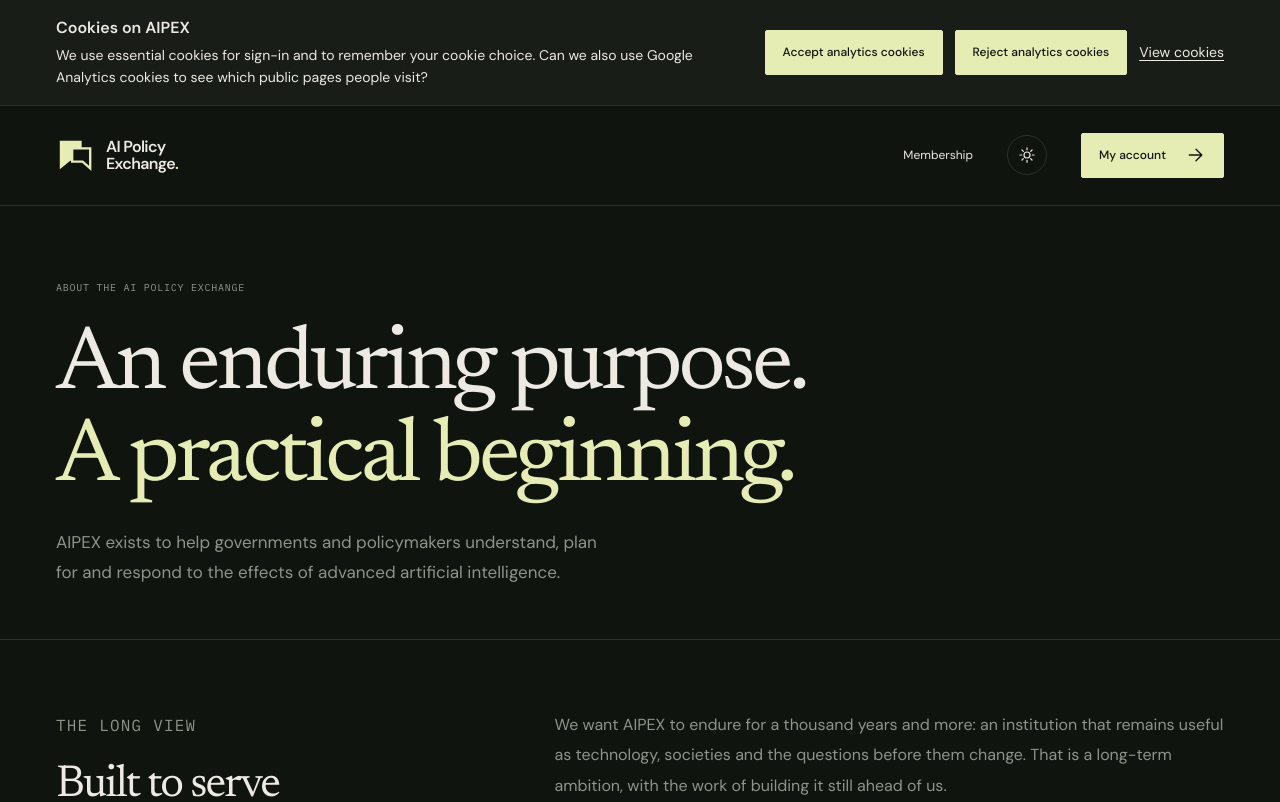
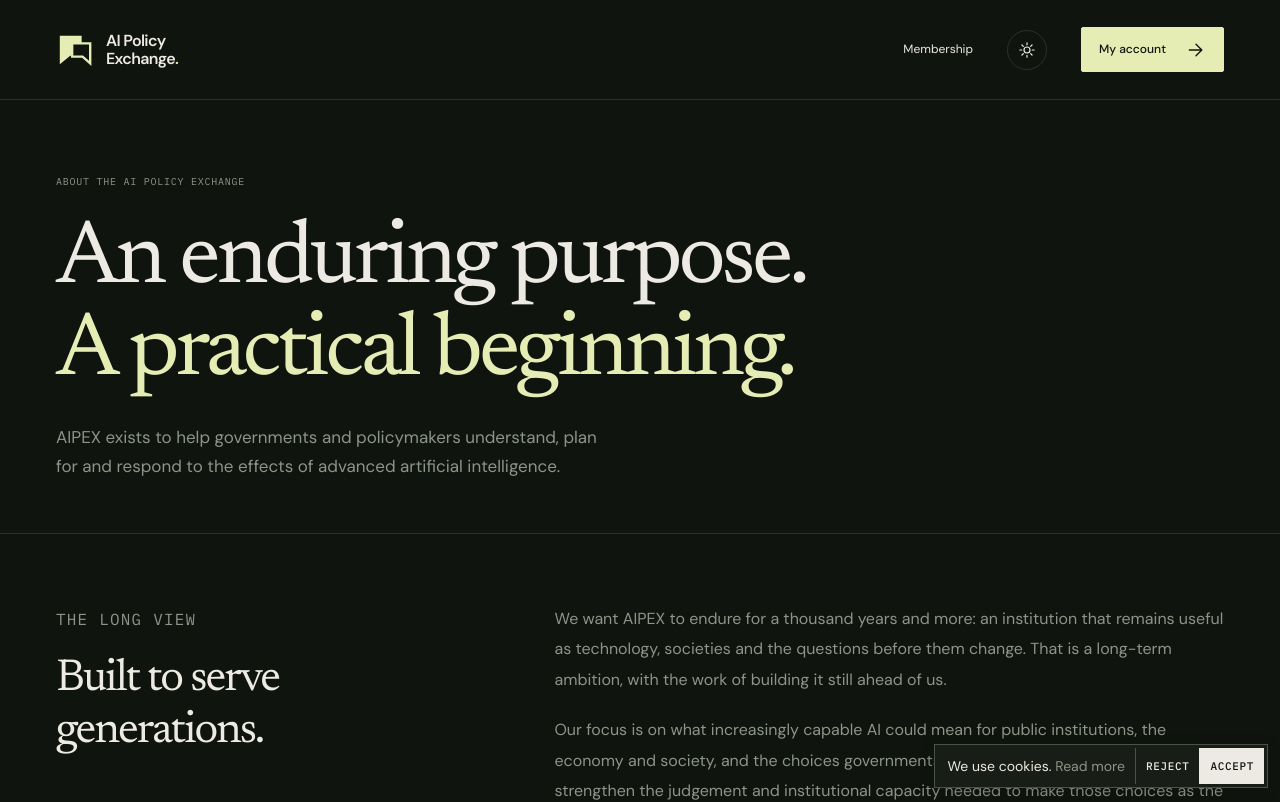
Before and after one commit to jamiegreee/aipex, a Next.js app: page /about in a window 1280 px wide. Shown: the top 802 px of the page. Built offline with nearby package versions, Linux system fonts and the light colour scheme.

Commit message:
Use a compact bottom-right cookie notice (#45)

```diff
--- a/src/app/globals.css
+++ b/src/app/globals.css
@@ -3,27 +3,47 @@
 @import "./theme.css";
 
 .analytics-choice {
-  padding-block: 16px;
-  border-bottom: 1px solid var(--color-border);
-  background: var(--color-band);
-  color: var(--color-on-band);
-}
-.analytics-choice-inner {
-  display: flex;
+  position: fixed;
+  z-index: 30;
+  right: max(12px, env(safe-area-inset-right));
+  bottom: max(12px, env(safe-area-inset-bottom));
+  display: grid;
+  grid-template-columns: minmax(0, 1fr) auto auto;
   align-items: center;
-  flex-wrap: wrap;
-  gap: 12px 32px;
-}
-.analytics-choice-inner > div:first-child { flex: 1 1 38ch; }
-.analytics-choice h2 {
-  margin-bottom: 4px;
-  font: 600 16px/1.5 var(--font-body), sans-serif;
-  letter-spacing: normal;
-}
-.analytics-choice p { font-size: 14px; max-width: 72ch; }
-.analytics-choice a { text-decoration: underline; text-underline-offset: 3px; }
-.analytics-actions { display: flex; align-items: center; flex-wrap: wrap; gap: 12px; }
-.analytics-actions a { padding-block: 8px; font-size: 14px; }
+  width: max-content;
+  max-width: calc(100% - 24px - env(safe-area-inset-left) - env(safe-area-inset-right));
+  padding: 3px;
+  border: 1px solid var(--color-field-line);
+  background: var(--color-surface);
+  color: var(--color-ink);
+  box-shadow: 0 3px 12px color-mix(in srgb, var(--color-on-accent) 25%, transparent);
+}
+.analytics-choice p {
+  padding: 3px 10px;
+  font-size: 14px;
+  line-height: 1.35;
+}
+.analytics-choice a { color: var(--color-muted); white-space: nowrap; }
+.analytics-choice a:hover { text-decoration: underline; }
+.analytics-choice button {
+  min-height: 36px;
+  padding-inline: 10px;
+  border-left: 1px solid var(--color-field-line);
+  font: 500 11px/1 var(--font-label), monospace;
+  letter-spacing: .06em;
+  text-transform: uppercase;
+}
+.analytics-choice button:last-of-type {
+  background: var(--color-ink);
+  color: var(--color-bg);
+  border-color: var(--color-ink);
+}
+.analytics-choice button:hover { text-decoration: underline; }
+.analytics-choice :focus-visible { outline-offset: 1px; }
+.analytics-choice .cookie-error { grid-column: 1 / -1; max-width: 32ch; }
+@media (max-width: 600px) {
+  body:has(.analytics-choice) { padding-bottom: calc(70px + env(safe-area-inset-bottom)); }
+}
 .cookie-settings { margin-block: 20px 28px; }
 .cookie-settings legend { font-weight: 600; }
 .cookie-settings label {
@@ -37,13 +57,6 @@
 .cookie-settings input { width: 18px; height: 18px; accent-color: var(--color-accent); }
 .cookie-settings button { margin-top: 8px; }
 .cookie-settings [role="status"]:not(:empty) { margin-top: 12px; }
-@media (max-width: 600px) {
-  .analytics-choice-inner { flex-direction: column; align-items: flex-start; }
-  .analytics-choice-inner > div:first-child { flex: auto; }
-  .analytics-actions { width: 100%; gap: 8px; }
-  .analytics-actions .button { flex: 1; }
-  .analytics-actions a { flex-basis: 100%; }
-}
 
 input,
 textarea,
--- a/src/app/layout.tsx
+++ b/src/app/layout.tsx
@@ -63,11 +63,11 @@ export default function RootLayout({
         <script dangerouslySetInnerHTML={{ __html: themeScript }} />
       </head>
       <body>
-        <Suspense fallback={null}><Analytics /></Suspense>
         <a className="skip-link" href="#main">
           Skip to content
         </a>
         {children}
+        <Suspense fallback={null}><Analytics /></Suspense>
       </body>
     </html>
   );
--- a/src/app/privacy/page.tsx
+++ b/src/app/privacy/page.tsx
@@ -77,7 +77,7 @@ export default function Privacy() {
           <h3 id="tool-drafts">Policy tool drafts</h3>
           <p>Tools save drafts in your browser’s local storage, including on shared devices. You can remove an individual browser draft from its workspace. Downloads and imports happen on your device. Clearing browser data also removes these local copies. If you switch between light and dark mode, that choice is saved there too.</p>
           <p>Choosing Save to account sends that draft to our Neon database, associated with your account. Account copies are private in the interface and are subject to the same administrative access, account-deletion and backup arrangements described above. Browser-draft removal does not delete a separately saved account copy. You can request deletion of account drafts using the contact details below. Tool text is not sent to an AI service.</p>
-          <h3>Cookies and analytics</h3>
+          <h3 id="cookies">Cookies and analytics</h3>
           <p>
             We use essential cookies for sign-in and to remember your cookie
             choice. Google Analytics measures visits to public pages only if you
--- a/src/components/Analytics.tsx
+++ b/src/components/Analytics.tsx
@@ -60,54 +60,24 @@ export default function Analytics() {
       {allowed && (
         <Script id="aipex-google-analytics" src={`https://www.googletagmanager.com/gtag/js?id=${GA_ID}`} strategy="afterInteractive" onReady={() => setReady(true)} />
       )}
-      {choice !== undefined && pathname !== "/cookies" && (
-        <CookieBanner key={pathname} choice={choice} />
-      )}
+      {choice === null && pathname !== "/cookies" && <CookieNotice />}
     </>
   );
 }
 
-function CookieBanner({ choice }: { choice: Choice | null }) {
-  const [confirmed, setConfirmed] = useState(false);
+function CookieNotice() {
   const [failed, setFailed] = useState(false);
-  const message = useRef<HTMLParagraphElement>(null);
 
   function choose(next: Choice) {
-    const saved = saveChoice(next);
-    setConfirmed(saved);
-    setFailed(!saved);
+    setFailed(!saveChoice(next));
   }
 
-  useEffect(() => {
-    if (confirmed) message.current?.focus();
-  }, [confirmed]);
-
-  if (choice && !confirmed) return null;
   return (
-    <section className="analytics-choice" aria-label="Cookies on AIPEX" data-nosnippet="">
-      <div className="container analytics-choice-inner">
-        {choice ? (
-          <>
-            <p ref={message} tabIndex={-1} role="alert">
-              You’ve {choice} analytics cookies. You can <Link href="/cookies">change your cookie settings</Link> at any time.
-            </p>
-            <button type="button" className="button button-small" onClick={() => setConfirmed(false)}>Hide cookie message</button>
-          </>
-        ) : (
-          <>
-            <div>
-              <h2>Cookies on AIPEX</h2>
-              <p>We use essential cookies for sign-in and to remember your cookie choice. Can we also use Google Analytics cookies to see which public pages people visit?</p>
-            </div>
-            <div className="analytics-actions">
-              <button type="button" className="button button-small" onClick={() => choose("accepted")}>Accept analytics cookies</button>
-              <button type="button" className="button button-small" onClick={() => choose("rejected")}>Reject analytics cookies</button>
-              <Link href="/cookies">View cookies</Link>
-            </div>
-            {failed && <p role="alert">{saveError}</p>}
-          </>
-        )}
-      </div>
+    <section className="analytics-choice" aria-label="Analytics cookies" data-nosnippet="">
+      <p>We use cookies. <Link href="/privacy#cookies">Read more</Link></p>
+      <button type="button" aria-label="Reject analytics cookies" onClick={() => choose("rejected")}>Reject</button>
+      <button type="button" aria-label="Accept analytics cookies" onClick={() => choose("accepted")}>Accept</button>
+      {failed && <p className="cookie-error" role="alert">{saveError}</p>}
     </section>
   );
 }
```
Also changed, not shown: 1 other file (tests, documents, lock files or other folders).
